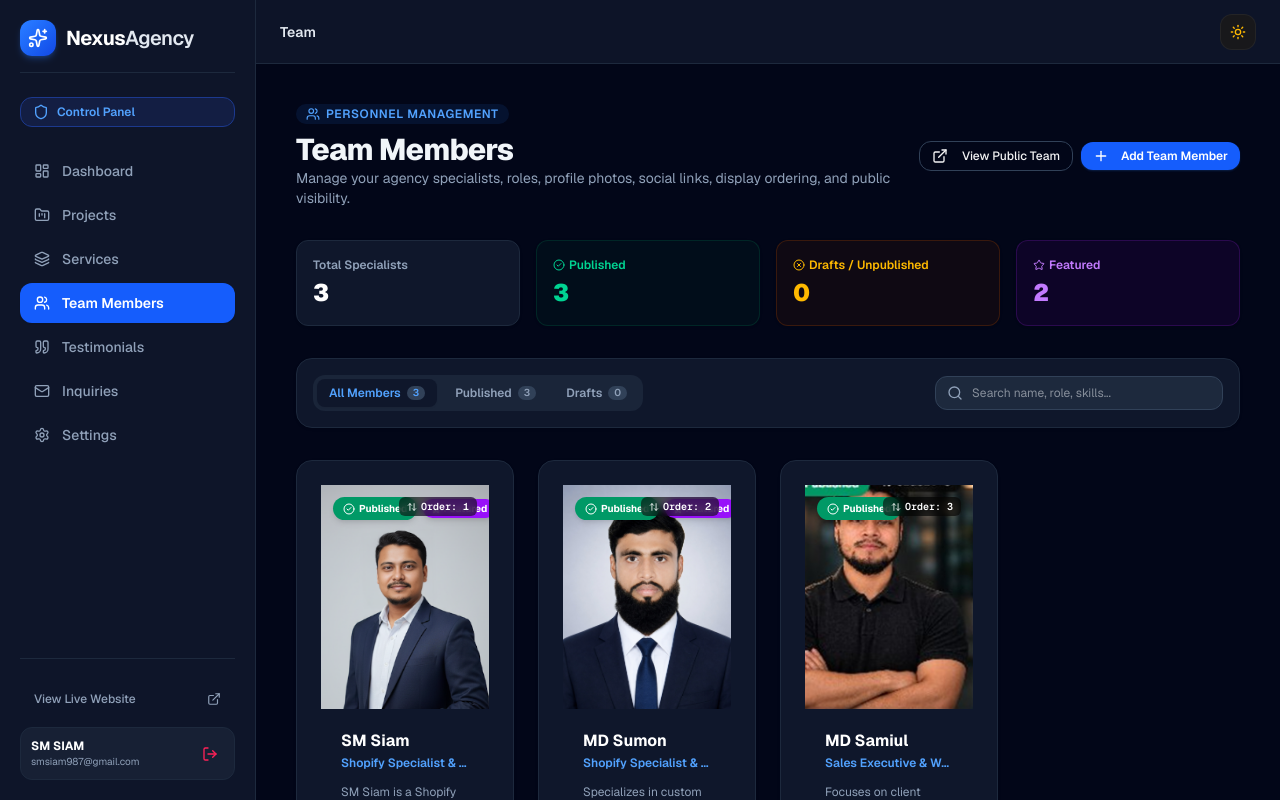
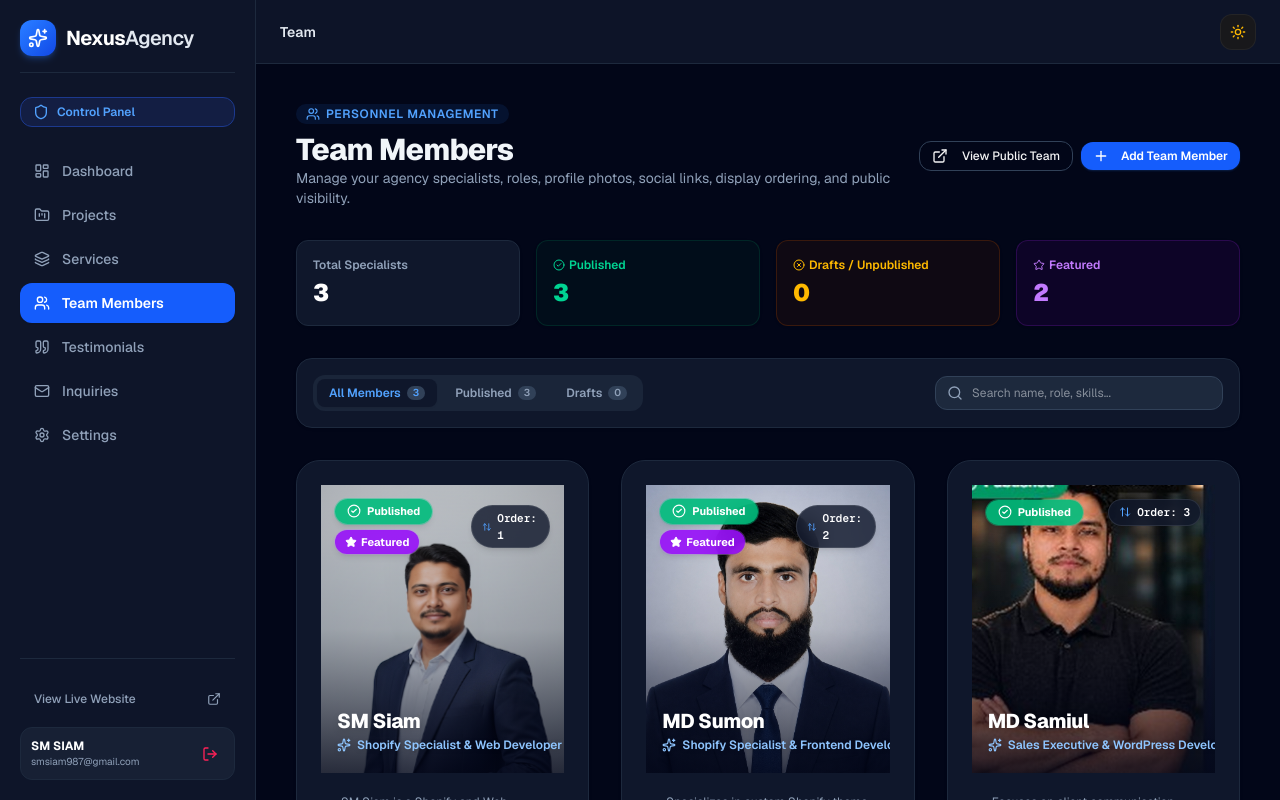
Before and after one commit to siam114/nexus-agency, a Next.js app in the folder frontend/: page /admin/team in a window 1280 px wide. Built offline with nearby package versions, Linux system fonts and the light colour scheme; no server answers; sample sign-in values are in the browser's storage.

Commit message:
style: set team cards to 3 per row and enhance modern UI design

```diff
--- a/frontend/src/app/admin/team/page.tsx
+++ b/frontend/src/app/admin/team/page.tsx
@@ -516,7 +516,7 @@ export default function AdminTeamPage() {
           </Button>
         </Card>
       ) : (
-        <div className="grid grid-cols-1 sm:grid-cols-2 lg:grid-cols-3 xl:grid-cols-4 gap-6">
+        <div className="grid grid-cols-1 md:grid-cols-2 lg:grid-cols-3 gap-6 sm:gap-8">
           {filteredMembers.map((member) => {
             const isPublished = member.published !== false;
 
@@ -524,155 +524,210 @@ export default function AdminTeamPage() {
               <Card
                 key={member.id}
                 className={cn(
-                  "overflow-hidden rounded-2xl border bg-white dark:bg-slate-900 flex flex-col justify-between transition-all hover:shadow-lg group",
+                  "overflow-hidden rounded-3xl border bg-white dark:bg-slate-900 flex flex-col justify-between transition-all duration-300 hover:shadow-2xl hover:shadow-blue-500/10 hover:-translate-y-1.5 group relative",
                   isPublished
                     ? "border-slate-200/80 dark:border-slate-800"
-                    : "border-amber-300/80 dark:border-amber-900/60 opacity-80",
+                    : "border-amber-300/80 dark:border-amber-900/60 opacity-85",
                 )}
               >
                 <div>
                   {/* Photo & Badges */}
-                  <div className="relative h-56 w-full overflow-hidden bg-slate-100 dark:bg-slate-800">
+                  <div className="relative h-64 sm:h-72 w-full overflow-hidden bg-slate-100 dark:bg-slate-800">
                     <Image
                       src={member.image || DEFAULT_AVATAR}
                       alt={member.name}
                       fill
                       unoptimized
-                      className="object-cover group-hover:scale-105 transition-transform duration-500"
-                      sizes="(max-width: 640px) 100vw, (max-width: 1024px) 50vw, 25vw"
+                      className="object-cover group-hover:scale-105 transition-transform duration-700 ease-[cubic-bezier(0.25,1,0.5,1)]"
+                      sizes="(max-width: 640px) 100vw, (max-width: 1024px) 50vw, 33vw"
                     />
 
-                    {/* Status Badge */}
-                    <div className="absolute top-3 left-3 flex items-center gap-1.5">
+                    {/* Gradient Overlay for photo depth */}
+                    <div className="absolute inset-0 bg-gradient-to-t from-slate-950/80 via-slate-950/20 to-transparent pointer-events-none" />
+
+                    {/* Top Badges Bar */}
+                    <div className="absolute top-3.5 inset-x-3.5 flex items-center justify-between pointer-events-auto z-10">
+                      {/* Left: Publication & Featured Pills */}
+                      <div className="flex items-center gap-1.5 flex-wrap">
                         <button
+                          type="button"
                           onClick={() => handleTogglePublish(member)}
                           className={cn(
-                          "px-2.5 py-1 rounded-full text-[10px] font-bold shadow-md transition-all flex items-center gap-1",
+                            "px-3 py-1 rounded-full text-[11px] font-bold shadow-md transition-all flex items-center gap-1.5 backdrop-blur-md cursor-pointer",
                             isPublished
-                            ? "bg-emerald-600 text-white hover:bg-emerald-700"
-                            : "bg-amber-600 text-white hover:bg-amber-700",
+                              ? "bg-emerald-500/90 text-white hover:bg-emerald-600 ring-1 ring-emerald-400/40"
+                              : "bg-amber-500/90 text-white hover:bg-amber-600 ring-1 ring-amber-400/40",
                           )}
                           title="Click to toggle publication status"
                         >
                           {isPublished ? (
                             <>
-                            <CheckCircle2 className="h-3 w-3" />
+                              <CheckCircle2 className="h-3.5 w-3.5" />
                               <span>Published</span>
                             </>
                           ) : (
                             <>
-                            <XCircle className="h-3 w-3" />
+                              <XCircle className="h-3.5 w-3.5" />
                               <span>Draft</span>
                             </>
                           )}
                         </button>
 
                         {member.featured && (
-                        <span className="px-2 py-0.5 rounded-full text-[10px] font-bold bg-purple-600 text-white shadow-md flex items-center gap-0.5">
-                          <Star className="h-2.5 w-2.5 fill-current" />
+                          <span className="px-2.5 py-1 rounded-full text-[11px] font-bold bg-purple-600/90 backdrop-blur-md text-white shadow-md flex items-center gap-1 ring-1 ring-purple-400/30">
+                            <Star className="h-3 w-3 fill-current" />
                             <span>Featured</span>
                           </span>
                         )}
                       </div>
 
-                    {/* Order Badge */}
-                    <div className="absolute top-3 right-3 px-2 py-0.5 rounded-md bg-black/60 backdrop-blur-xs text-white text-[10px] font-mono font-semibold flex items-center gap-1">
-                      <ArrowUpDown className="h-2.5 w-2.5" />
+                      {/* Right: Order Pill */}
+                      <div className="px-2.5 py-1 rounded-full bg-slate-900/80 backdrop-blur-md text-white text-[11px] font-mono font-semibold flex items-center gap-1.5 shadow-md border border-white/10">
+                        <ArrowUpDown className="h-3 w-3 text-blue-400" />
                         <span>Order: {member.sortOrder ?? 0}</span>
                       </div>
                     </div>
 
-                  {/* Body Info */}
-                  <div className="p-5 space-y-3">
-                    <div>
-                      <h3 className="text-base font-bold text-slate-900 dark:text-white truncate">
+                    {/* Bottom overlay inside image: Name & Role preview */}
+                    <div className="absolute bottom-3.5 inset-x-4 pointer-events-none">
+                      <h3 className="text-xl font-extrabold text-white drop-shadow-md truncate tracking-tight">
                         {member.name}
                       </h3>
-                      <div className="text-xs font-semibold text-blue-600 dark:text-blue-400 truncate mt-0.5">
-                        {member.role}
+                      <div className="inline-flex items-center gap-1.5 text-xs font-semibold text-blue-300 drop-shadow-sm mt-0.5 truncate">
+                        <Sparkles className="h-3.5 w-3.5 flex-shrink-0" />
+                        <span>{member.role}</span>
+                      </div>
                     </div>
                   </div>
 
-                    {member.bio && (
-                      <p className="text-xs text-slate-500 dark:text-slate-400 line-clamp-2 leading-relaxed">
+                  {/* Body Info */}
+                  <div className="p-5 space-y-4">
+                    {/* Bio */}
+                    {member.bio ? (
+                      <p className="text-xs text-slate-600 dark:text-slate-400 line-clamp-2 leading-relaxed">
                         {member.bio}
+                      </p>
+                    ) : (
+                      <p className="text-xs text-slate-400 dark:text-slate-500 italic">
+                        No short bio provided.
                       </p>
                     )}
 
                     {/* Skills Chips */}
                     {member.skills && member.skills.length > 0 && (
-                      <div className="flex flex-wrap gap-1 pt-1">
-                        {member.skills.slice(0, 3).map((skill, idx) => (
+                      <div className="flex flex-wrap gap-1.5 pt-1">
+                        {member.skills.slice(0, 4).map((skill, idx) => (
                           <span
                             key={idx}
-                            className="px-2 py-0.5 rounded-md bg-slate-100 dark:bg-slate-800 text-slate-600 dark:text-slate-300 text-[10px] font-medium"
+                            className="px-2.5 py-1 rounded-lg bg-slate-100 dark:bg-slate-800/80 border border-slate-200/60 dark:border-slate-700/60 text-slate-700 dark:text-slate-300 text-[11px] font-medium"
                           >
                             {skill}
                           </span>
                         ))}
-                        {member.skills.length > 3 && (
-                          <span className="text-[10px] text-slate-400 self-center">
-                            +{member.skills.length - 3}
+                        {member.skills.length > 4 && (
+                          <span className="px-2 py-1 rounded-lg text-[10px] font-medium bg-slate-200/50 dark:bg-slate-800/50 text-slate-500 dark:text-slate-400 self-center">
+                            +{member.skills.length - 4}
                           </span>
                         )}
                       </div>
                     )}
 
                     {/* Social Indicators */}
-                    <div className="flex items-center gap-1.5 text-slate-400 pt-2 border-t border-slate-100 dark:border-slate-800">
+                    <div className="flex items-center gap-2 pt-3 border-t border-slate-100 dark:border-slate-800">
                       {member.socials?.website && (
-                        <PortfolioIcon className="h-3.5 w-3.5 text-blue-500" />
+                        <a
+                          href={member.socials.website}
+                          target="_blank"
+                          rel="noreferrer"
+                          className="h-7 w-7 rounded-full bg-slate-100 dark:bg-slate-800 flex items-center justify-center text-blue-500 hover:scale-110 hover:bg-blue-50 dark:hover:bg-blue-950/60 transition-all"
+                          title="Portfolio Website"
+                        >
+                          <PortfolioIcon className="h-3.5 w-3.5" />
+                        </a>
                       )}
                       {member.socials?.github && (
-                        <GithubIcon className="h-3.5 w-3.5 text-slate-700 dark:text-slate-300" />
+                        <a
+                          href={member.socials.github}
+                          target="_blank"
+                          rel="noreferrer"
+                          className="h-7 w-7 rounded-full bg-slate-100 dark:bg-slate-800 flex items-center justify-center text-slate-700 dark:text-slate-300 hover:scale-110 hover:bg-slate-200 dark:hover:bg-slate-700 transition-all"
+                          title="GitHub"
+                        >
+                          <GithubIcon className="h-3.5 w-3.5" />
+                        </a>
                       )}
                       {member.socials?.linkedin && (
-                        <LinkedinIcon className="h-3.5 w-3.5 text-blue-600" />
+                        <a
+                          href={member.socials.linkedin}
+                          target="_blank"
+                          rel="noreferrer"
+                          className="h-7 w-7 rounded-full bg-slate-100 dark:bg-slate-800 flex items-center justify-center text-blue-600 hover:scale-110 hover:bg-blue-50 dark:hover:bg-blue-950/60 transition-all"
+                          title="LinkedIn"
+                        >
+                          <LinkedinIcon className="h-3.5 w-3.5" />
+                        </a>
                       )}
                       {member.socials?.facebook && (
-                        <FacebookIcon className="h-3.5 w-3.5 text-blue-500" />
+                        <a
+                          href={member.socials.facebook}
+                          target="_blank"
+                          rel="noreferrer"
+                          className="h-7 w-7 rounded-full bg-slate-100 dark:bg-slate-800 flex items-center justify-center text-blue-500 hover:scale-110 hover:bg-blue-50 dark:hover:bg-blue-950/60 transition-all"
+                          title="Facebook"
+                        >
+                          <FacebookIcon className="h-3.5 w-3.5" />
+                        </a>
                       )}
                       {member.socials?.whatsapp && (
-                        <WhatsappIcon className="h-3.5 w-3.5 text-emerald-500" />
+                        <a
+                          href={member.socials.whatsapp}
+                          target="_blank"
+                          rel="noreferrer"
+                          className="h-7 w-7 rounded-full bg-slate-100 dark:bg-slate-800 flex items-center justify-center text-emerald-500 hover:scale-110 hover:bg-emerald-50 dark:hover:bg-emerald-950/60 transition-all"
+                          title="WhatsApp"
+                        >
+                          <WhatsappIcon className="h-3.5 w-3.5" />
+                        </a>
                       )}
-                      {!member.socials ||
-                        (Object.values(member.socials).every((v) => !v) && (
-                          <span className="text-[10px] text-slate-400 italic">
-                            No social links
+                      {(!member.socials ||
+                        Object.values(member.socials).every((v) => !v)) && (
+                        <span className="text-[11px] text-slate-400 italic">
+                          No social links configured
                         </span>
-                        ))}
+                      )}
                     </div>
                   </div>
                 </div>
 
                 {/* Footer Actions */}
-                <div className="px-5 py-3 border-t border-slate-100 dark:border-slate-800 flex items-center justify-between bg-slate-50/50 dark:bg-slate-800/30">
+                <div className="px-5 py-3.5 border-t border-slate-100 dark:border-slate-800 flex items-center justify-between bg-slate-50/70 dark:bg-slate-800/40">
                   <Button
                     size="sm"
-                    variant="ghost"
+                    variant="outline"
                     onClick={() => setPreviewMember(member)}
-                    className="h-8 px-2 text-xs text-slate-600 dark:text-slate-400 hover:text-blue-600"
+                    className="h-8 px-3 text-xs rounded-xl font-medium border-slate-200 dark:border-slate-700 hover:bg-blue-50 dark:hover:bg-blue-950/40 hover:text-blue-600 dark:hover:text-blue-400 hover:border-blue-300 dark:hover:border-blue-800 transition-all shadow-2xs"
                     title="Preview card appearance"
                   >
-                    <Eye className="h-3.5 w-3.5 mr-1" />
+                    <Eye className="h-3.5 w-3.5 mr-1.5" />
                     Preview
                   </Button>
 
-                  <div className="flex items-center gap-1">
+                  <div className="flex items-center gap-1.5">
                     <Button
                       size="sm"
-                      variant="ghost"
+                      variant="outline"
                       onClick={() => handleOpenEditModal(member)}
-                      className="h-8 w-8 p-0 text-slate-600 dark:text-slate-400 hover:text-blue-600 rounded-lg"
+                      className="h-8 px-3 text-xs rounded-xl font-medium border-slate-200 dark:border-slate-700 hover:bg-blue-600 hover:text-white hover:border-blue-600 transition-all shadow-2xs"
                       title="Edit member"
                     >
-                      <Edit className="h-3.5 w-3.5" />
+                      <Edit className="h-3.5 w-3.5 mr-1" />
+                      Edit
                     </Button>
                     <Button
                       size="sm"
                       variant="ghost"
                       onClick={() => handleDeleteMember(member)}
-                      className="h-8 w-8 p-0 text-red-500 hover:bg-red-50 dark:hover:bg-red-950/40 rounded-lg"
+                      className="h-8 w-8 p-0 text-slate-400 hover:text-rose-600 hover:bg-rose-50 dark:hover:bg-rose-950/50 rounded-xl transition-all"
                       title="Delete member"
                     >
                       <Trash2 className="h-3.5 w-3.5" />
```
Lines whose indentation alone changed are shown as unchanged.
